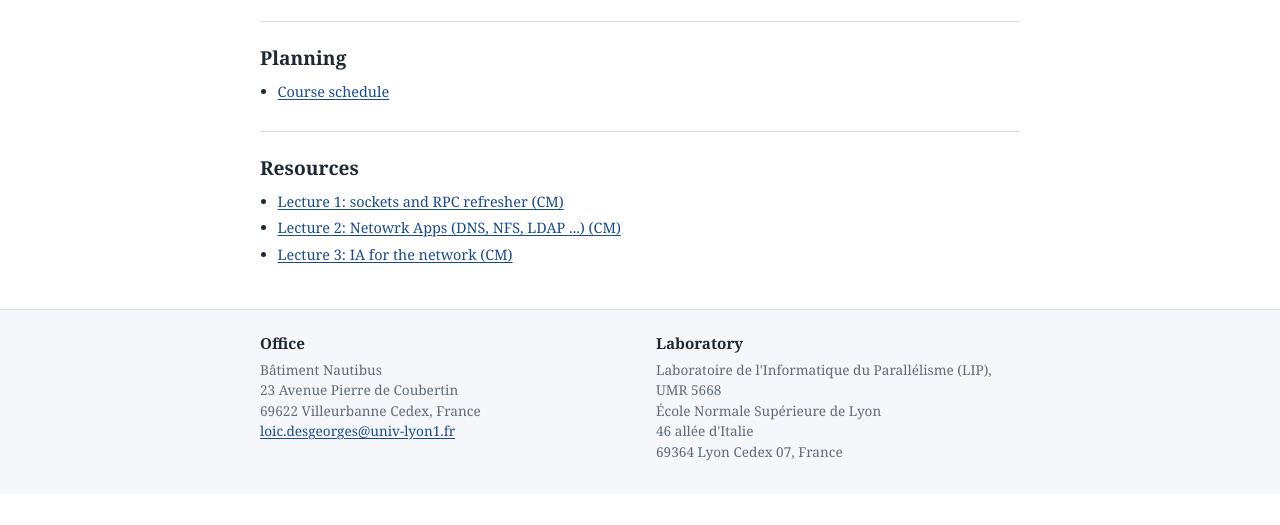
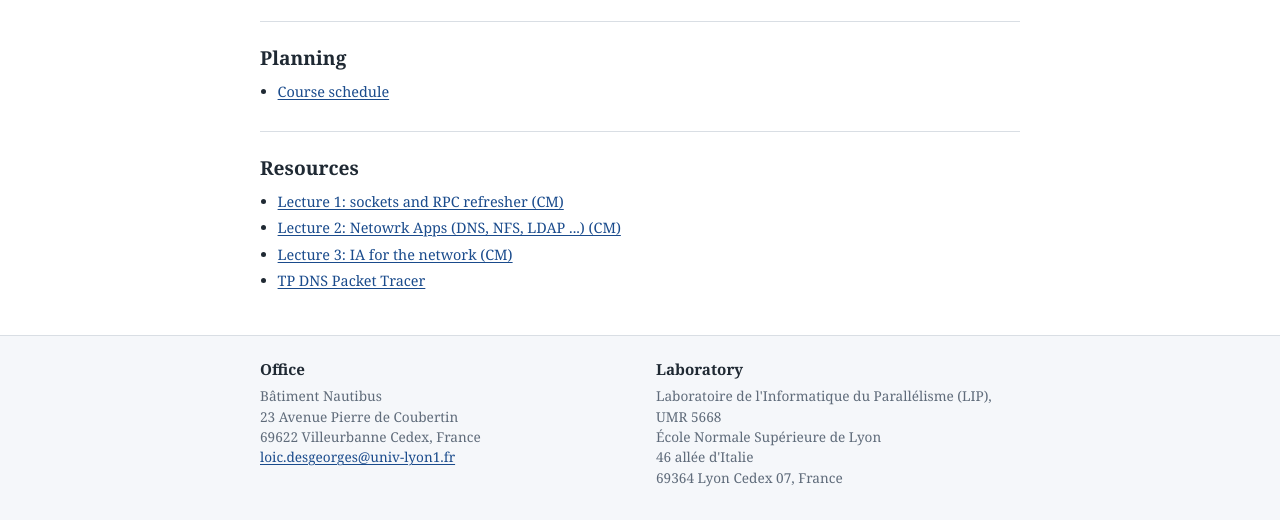
Before and after one commit to ldesgeorges/webpage, a plain HTML site: page Cours/M2_SRS_ASR/asr.html in a window 1280 px wide. Shown: the part 181-706 px from the top of the page. Drawn offline with Linux system fonts and the light colour scheme.

Commit message:
Add TP DNS Packet Tracer link to asr.html

```diff
--- a/Cours/M2_SRS_ASR/asr.html
+++ b/Cours/M2_SRS_ASR/asr.html
@@ -48,6 +48,10 @@
     <ul class="materials">
       <li><a href="ASR_CM3_IA_SIEM_2026.pdf">Lecture 3: IA for the network (CM)</a></li>
     </ul>
+
+    <ul class="materials">
+      <li><a href="TP-AdminSR-PacketTracer-ETENDU.pdf">TP DNS Packet Tracer</a></li>
+    </ul>
   </section>
 
 </main>
```
